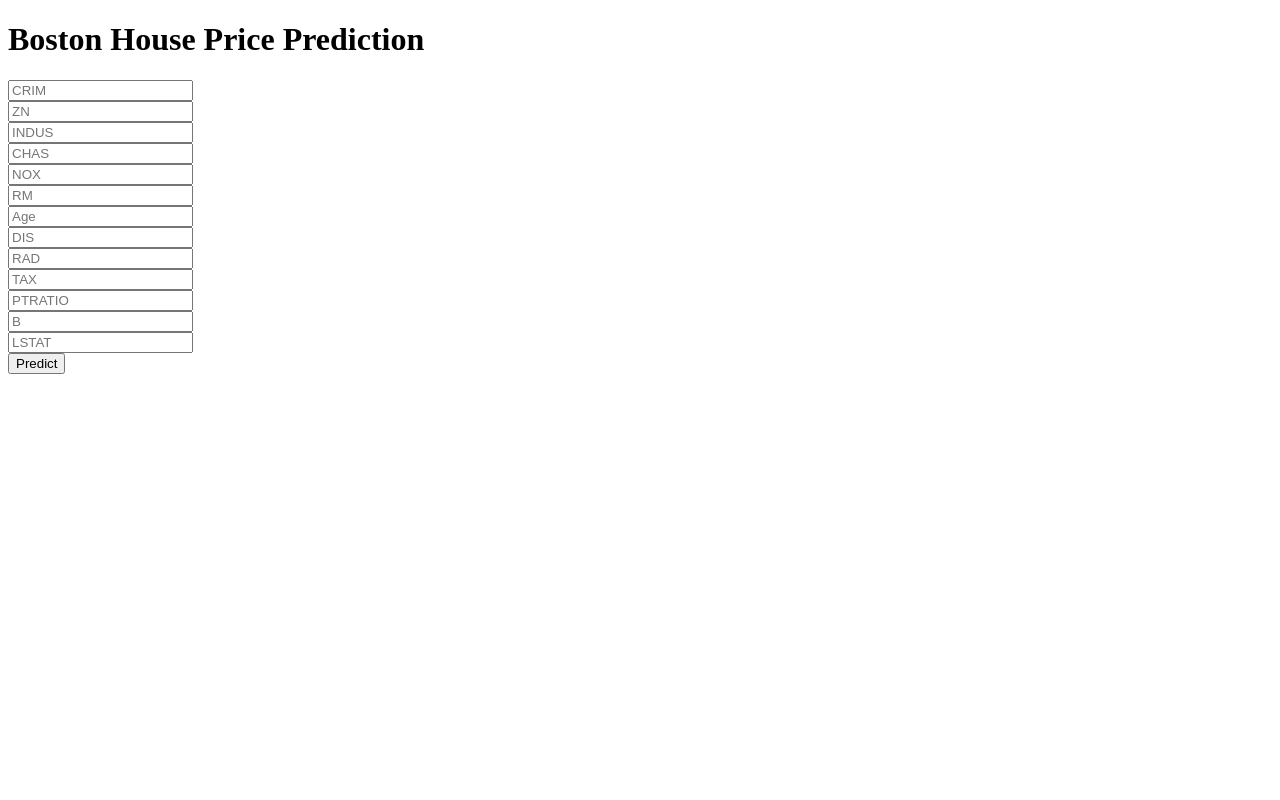
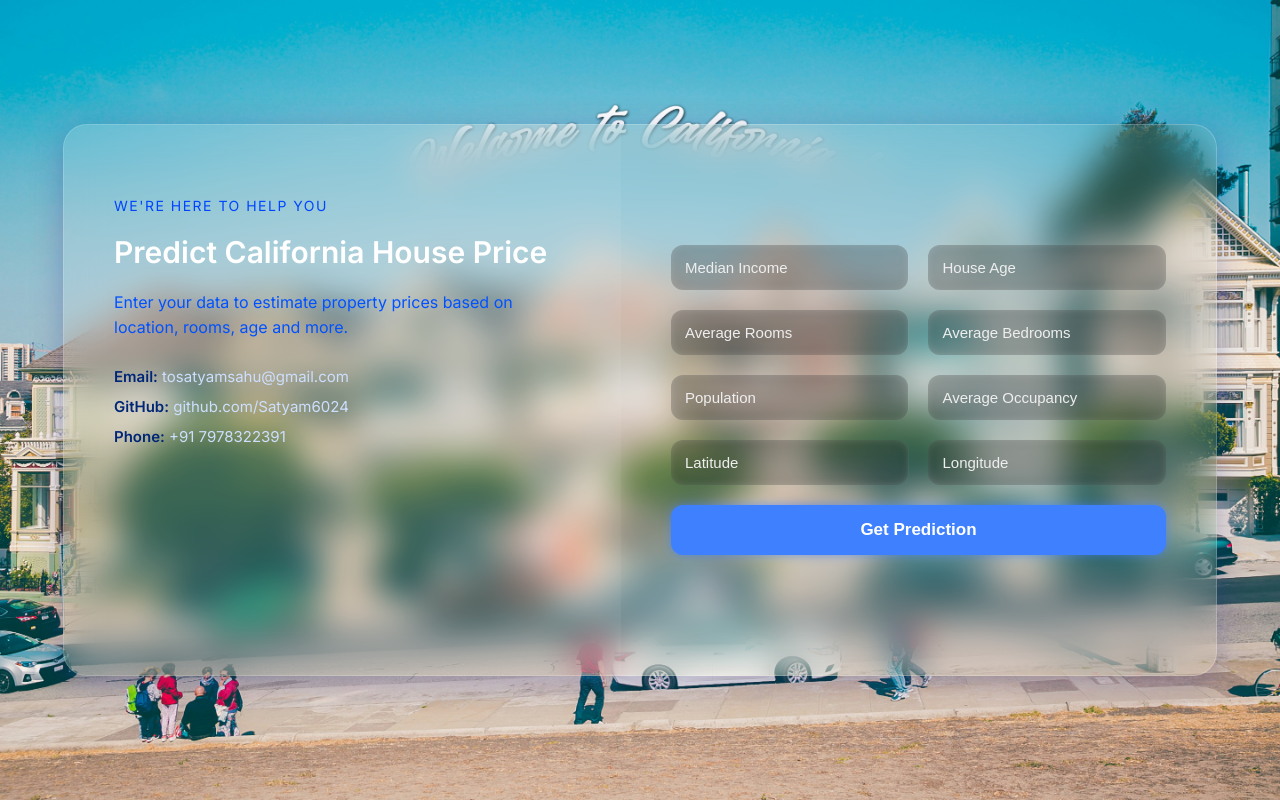
Before and after one commit to Satyam6024/California-House-Pricing, a Flask app: page / in a window 1280 px wide. Run offline with Flask 3, Linux system fonts and the light colour scheme; parts of the project's set-up code (start-up, migrations or seed data) failed here and were passed over.

Commit message:
app ready with html and css - ready to deploy

```diff
--- a/app.py
+++ b/app.py
@@ -5,9 +5,9 @@ from flask import Flask,request,app,jsonify,url_for,render_template
 import numpy as np
 import pandas as pd
 
-app=Flask(__name__)
+app=Flask(__name__, static_folder='static')
 ## Load the model
-regmodel=pickle.load(open('regmodel.pkl','rb'))
+regmodel=pickle.load(open('mlp_model.pkl','rb'))
 scalar=pickle.load(open('scaling.pkl','rb'))
 @app.route('/')
 def home():
--- /dev/null
+++ b/static/css/style.css
@@ -0,0 +1,129 @@
+body {
+  font-family: 'Inter', sans-serif;
+  margin: 0;
+  padding: 0;
+  min-height: 100vh;
+  background: url('../images/background.jpg') no-repeat center center fixed;
+  background-size: cover;
+  display: flex;
+  justify-content: center;
+  align-items: center;
+}
+
+.container {
+  display: flex;
+  max-width: 1200px;
+  width: 90%;
+  min-height: 550px;
+  background: rgba(255, 255, 255, 0.08);
+  box-shadow: 0 8px 32px rgba(31, 38, 135, 0.3);
+  backdrop-filter: blur(18px);
+  -webkit-backdrop-filter: blur(18px);
+  border-radius: 24px;
+  overflow: hidden;
+  border: 1px solid rgba(255, 255, 255, 0.2);
+}
+
+.info {
+  flex: 1.2;
+  padding: 60px 50px;
+  background: rgba(255, 255, 255, 0.05);
+  color: #ffffff;
+}
+
+.info h2 {
+  font-size: 14px;
+  letter-spacing: 1.5px;
+  color: #0044ff;
+  margin-bottom: 12px;
+  text-transform: uppercase;
+  font-weight: 500;
+}
+
+.info h1 {
+  font-size: 30px;
+  margin-bottom: 20px;
+  color: #ffffff;
+  font-weight: 700;
+}
+
+.info p {
+  font-size: 16px;
+  color: #0051ff;
+  margin-bottom: 24px;
+  line-height: 1.6;
+}
+
+.contact p {
+  font-size: 15px;
+  margin: 6px 0;
+  color: #ccdfff;
+}
+
+.contact strong {
+  color: #002677;
+}
+
+.contact a {
+  color: #ccdfff;
+  text-decoration: none;
+}
+
+.form-card {
+  flex: 1.3;
+  padding: 60px 50px;
+  display: flex;
+  flex-direction: column;
+  justify-content: center;
+  color: #fff;
+}
+
+.form-card form {
+  display: grid;
+  grid-template-columns: repeat(2, 1fr);
+  column-gap: 20px;
+  row-gap: 20px;
+}
+
+.form-card input {
+  padding: 14px;
+  border: none;
+  border-radius: 12px;
+  font-size: 15px;
+  background: rgba(0, 0, 0, 0.25);
+  color: #fff;
+  backdrop-filter: blur(10px);
+  box-shadow: inset 0 0 6px rgba(255, 255, 255, 0.15);
+}
+
+.form-card input::placeholder {
+  color: #eeeeee;
+  font-weight: 300;
+}
+
+.form-card button {
+  grid-column: span 2;
+  background-color: #3f80ff;
+  color: white;
+  padding: 15px;
+  border: none;
+  border-radius: 12px;
+  font-size: 17px;
+  font-weight: 600;
+  cursor: pointer;
+  transition: all 0.3s ease;
+  box-shadow: 0 0 10px rgba(63, 128, 255, 0.6);
+}
+
+.form-card button:hover {
+  background-color: #2b63dd;
+  box-shadow: 0 0 14px rgba(63, 128, 255, 0.8);
+}
+
+.prediction {
+  margin-top: 24px;
+  font-size: 18px;
+  font-weight: 600;
+  color: #ffffff;
+  text-align: center;
+}
--- a/templates/home.html
+++ b/templates/home.html
@@ -1,48 +1,40 @@
 <!DOCTYPE html>
-<html >
-
+<html lang="en">
 <head>
   <meta charset="UTF-8">
-  <title>ML API</title>
-  <link href='https://fonts.googleapis.com/css?family=Pacifico' rel='stylesheet' type='text/css'>
-<link href='https://fonts.googleapis.com/css?family=Arimo' rel='stylesheet' type='text/css'>
-<link href='https://fonts.googleapis.com/css?family=Hind:300' rel='stylesheet' type='text/css'>
-<link href='https://fonts.googleapis.com/css?family=Open+Sans+Condensed:300' rel='stylesheet' type='text/css'>
+  <title>California House Price Prediction</title>
+  <link href="https://fonts.googleapis.com/css2?family=Inter:wght@400;600&display=swap" rel="stylesheet">
+  <link rel="stylesheet" href="{{ url_for('static', filename='css/style.css') }}">
+</head>
+<body>
+  <div class="container">
+    <div class="info">
+      <h2>We're Here to Help You</h2>
+      <h1>Predict California House Price</h1>
+      <p>Enter your data to estimate property prices based on location, rooms, age and more.</p>
+      <div class="contact">
+        <p><strong>Email:</strong> <a href="https://mail.google.com/mail/u/0/#inbox?compose=CllgCHrhVDPzdLmgLcdXHtrHzbnPrTwrZxmwhkTWBFQstXThVpCQxNVCZqntjMNvhVtVGSChmjV">tosatyamsahu@gmail.com</a></p>
+        <p><strong>GitHub:</strong> <a href="https://github.com/Satyam6024">github.com/Satyam6024</a></p>
+        <p><strong>Phone:</strong> +91 7978322391</p>
+      </div>
+    </div>
 
-
-</head>
-
-<body>
- <div class="login">
-	<h1>Boston House Price Prediction</h1>
-
-     <!-- Main Input For Receiving Query to our ML -->
-    <form action="{{ url_for('predict')}}"method="post">
-      <input type="text" name="CRIM" placeholder="CRIM" required="required" /><br>
-    	<input type="text" name="ZN" placeholder="ZN" required="required" /><br>
-        <input type="text" name="INDUS" placeholder="INDUS" required="required" /><br>
-        <input type="text" name="CHAS" placeholder="CHAS" required="required" /><br>
-        <input type="text" name="NOX" placeholder="NOX" required="required" /><br>
-        <input type="text" name="RM" placeholder="RM" required="required" /><br>
-        <input type="text" name="Age" placeholder="Age" required="required" /><br>
-        <input type="text" name="DIS" placeholder="DIS" required="required" /><br>
-        <input type="text" name="RAD" placeholder="RAD" required="required" /><br>
-        <input type="text" name="TAX" placeholder="TAX" required="required" /><br>
-        <input type="text" name="PTRATIO" placeholder="PTRATIO" required="required" /><br>
-        <input type="text" name="B" placeholder="B" required="required" /><br>
-        <input type="text" name="LSTAT" placeholder="LSTAT" required="required" /><br>
-
-
-
-        <button type="submit" class="btn btn-primary btn-block btn-large">Predict</button>
-    </form>
-
-   <br>
-   <br>
-
-
- </div>
- {{prediction_text}}
-
+    <div class="form-card">
+      <form action="{{ url_for('predict')}}" method="post">
+        <input type="text" name="MedInc" placeholder="Median Income" required>
+        <input type="text" name="HouseAge" placeholder="House Age" required>
+        <input type="text" name="AveRooms" placeholder="Average Rooms" required>
+        <input type="text" name="AveBedrms" placeholder="Average Bedrooms" required>
+        <input type="text" name="Population" placeholder="Population" required>
+        <input type="text" name="AveOccup" placeholder="Average Occupancy" required>
+        <input type="text" name="Latitude" placeholder="Latitude" required>
+        <input type="text" name="Longitude" placeholder="Longitude" required>
+        <button type="submit">Get Prediction</button>
+      </form>
+      {% if prediction_text %}
+        <div class="prediction">{{ prediction_text }}</div>
+      {% endif %}
+    </div>
+  </div>
 </body>
 </html>
```
Also changed, not shown: static/images/background.jpg (added).
